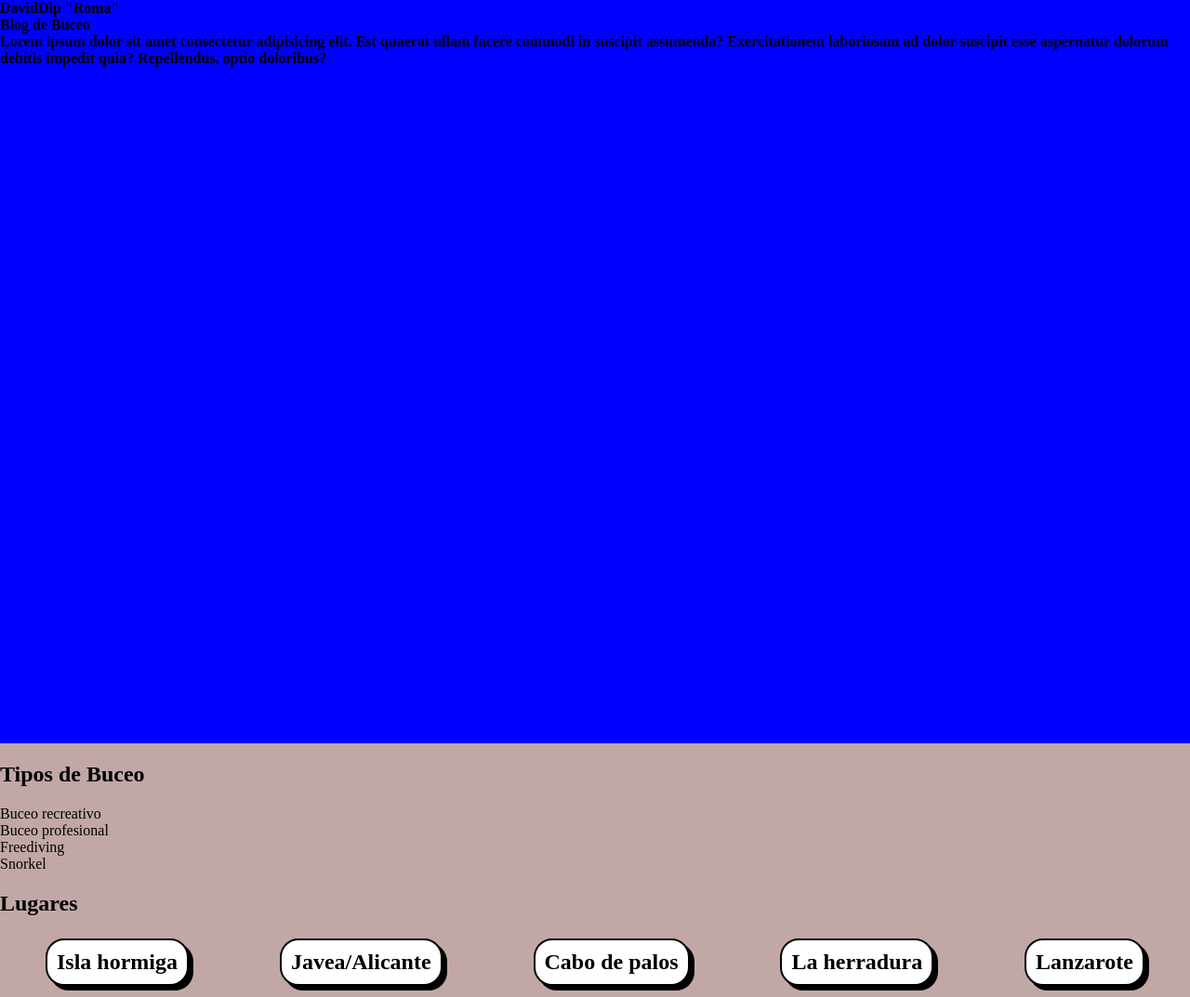
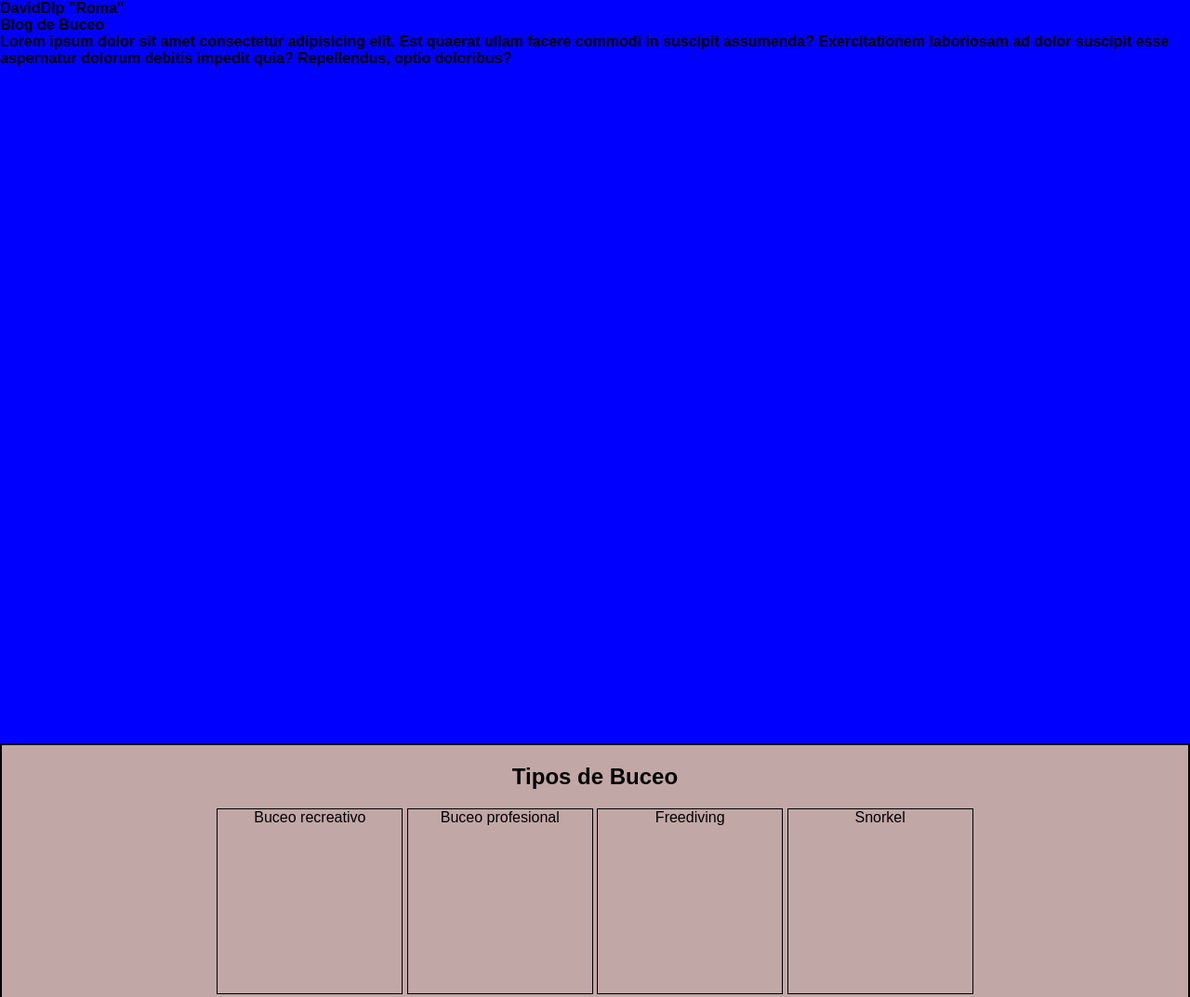
Before and after one commit to DavidDlp/blogbuceo-native, a plain HTML site: page index.html in a window 1280 px wide. Shown: the top 1073 px of the page at 93% size. Drawn offline with Linux system fonts and the light colour scheme.

Commit message:
feature: testing-styles

```diff
--- a/Css/styles.css
+++ b/Css/styles.css
@@ -4,6 +4,7 @@
 body{
     margin: 0px;
     background-color: rgb(194, 167, 167);
+    font-family: arial;
 }
 
 header{
@@ -14,9 +15,21 @@ header{
 
 }
 
+.art_types{
+    border: 2px solid black;
+    text-align: center;
+    height: 300px;
+    width: 100%;
+}
+.div__types{
+    border: 1px solid black;
+    display: inline-block;
+    width: 200px;
+    height: 200px;
+}
+
 .navMain{
-    font-weight: bolder;
-    font-size: 24px;
+     font-weight: bolder;
 }
 ul{
     list-style: none;
--- a/index.html
+++ b/index.html
@@ -21,14 +21,12 @@
     </header>
 
     <main>
-        <article>
+        <article class="art_types">
             <h2>Tipos de Buceo</h2>
-            <section>
-                <div>Buceo recreativo</div>
-                <div>Buceo profesional</div>
-                <div>Freediving</div>
-                <div>Snorkel</div>
-            </section>
+                <div class="div__types">Buceo recreativo</div>
+                <div class="div__types">Buceo profesional</div>
+                <div class="div__types">Freediving</div>
+                <div class="div__types">Snorkel</div>
         </article>
         <article>
             <h2>Lugares</h2>
```
